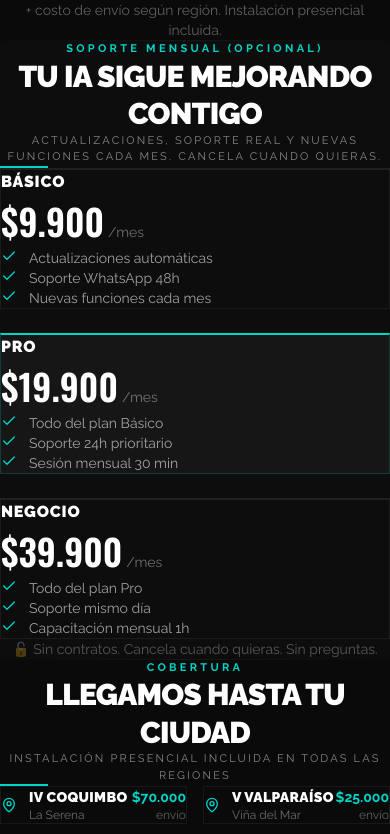
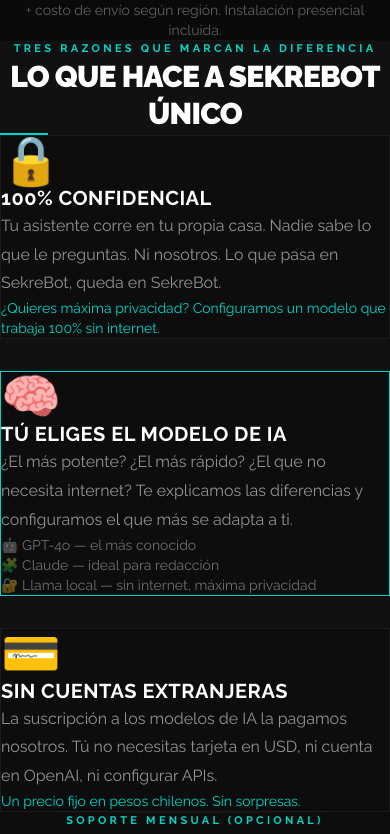
Before and after one commit to cristian-nananana/ceom-agents, a Next.js app: page / in a window 390 px wide. Shown: the part 4803-5637 px from the top of the page. Built offline with nearby package versions, Linux system fonts and the light colour scheme.

Commit message:
feat: pricing 20% margin + privacy pillar + AI model choice + managed subscription

```diff
--- a/src/app/page.tsx
+++ b/src/app/page.tsx
@@ -138,7 +138,7 @@
   {
     name: "M4 Básico",
     spec: "16 GB · 256 GB",
-    price: "839.990",
+    price: "874.990",
     features: [
       "IA personal lista al encender",
       "Soporte básico WhatsApp",
@@ -150,7 +150,7 @@
   {
     name: "M4 Avanzado",
     spec: "24 GB · 512 GB",
-    price: "1.079.990",
+    price: "1.124.990",
     features: [
       "Todo lo del plan Básico",
       "Mayor velocidad de IA",
@@ -162,7 +162,7 @@
   {
     name: "M4 Pro",
     spec: "24 GB · 512 GB Pro",
-    price: "1.679.990",
+    price: "1.749.990",
     features: [
       "Todo lo del plan Avanzado",
       "Máximo rendimiento IA",
@@ -207,12 +207,12 @@
 ];
 
 const COVERAGE: CoverageRegion[] = [
-  { region: "IV Coquimbo", city: "La Serena", envio: "$70.000" },
+  { region: "IV Coquimbo", city: "La Serena", envio: "$85.000" },
   { region: "V Valparaíso", city: "Viña del Mar", envio: "$25.000" },
   { region: "RM Santiago", city: "Santiago", envio: "$15.000" },
   { region: "VI O'Higgins", city: "Rancagua", envio: "$20.000" },
   { region: "VII Maule", city: "Talca", envio: "$45.000" },
-  { region: "VIII Biobío", city: "Concepción", envio: "$75.000" },
+  { region: "VIII Biobío", city: "Concepción", envio: "$90.000" },
 ];
 
 const FAQ: FaqItem[] = [
@@ -832,6 +832,60 @@
       {/* ════════════════════════════════════════════════
           SOPORTE MENSUAL — Suscripción opcional
       ════════════════════════════════════════════════ */}
+            {/* ════════════════════════════════════════════════
+          CONFIDENCIALIDAD + MODELO DE IA + SUSCRIPCIÓN
+      ════════════════════════════════════════════════ */}
+      <section className="py-24 sm:py-32 px-6 sm:px-8" style={{ background: "#111111" }}>
+        <div className="max-w-5xl mx-auto">
+          <SectionTitle
+            eyebrow="Tres razones que marcan la diferencia"
+            title="Lo que hace a SekreBot único"
+          />
+          <div className="grid grid-cols-1 md:grid-cols-3 gap-8">
+            {/* Confidencial */}
+            <div className="p-10 border" style={{ borderColor: "rgba(255,255,255,0.06)", background: "#0D0D0D" }}>
+              <div className="text-5xl mb-6">🔒</div>
+              <h3 className="text-white font-bold text-xl uppercase tracking-wide mb-4">100% confidencial</h3>
+              <p style={{ color: "rgba(255,255,255,0.55)", lineHeight: "1.8" }}>
+                Tu asistente corre en tu propia casa. Nadie sabe lo que le preguntas. Ni nosotros.
+                Lo que pasa en SekreBot, queda en SekreBot.
+              </p>
+              <p className="mt-4 text-sm" style={{ color: "#00D4C8" }}>
+                ¿Quieres máxima privacidad? Configuramos un modelo que trabaja 100% sin internet.
+              </p>
+            </div>
+            {/* Modelo a elección */}
+            <div className="p-10 border" style={{ borderColor: "#00D4C8", background: "#0D0D0D" }}>
+              <div className="text-5xl mb-6">🧠</div>
+              <h3 className="text-white font-bold text-xl uppercase tracking-wide mb-4">Tú eliges el modelo de IA</h3>
+              <p style={{ color: "rgba(255,255,255,0.55)", lineHeight: "1.8" }}>
+                ¿El más potente? ¿El más rápido? ¿El que no necesita internet?
+                Te explicamos las diferencias y configuramos el que más se adapta a ti.
+              </p>
+              <ul className="mt-4 space-y-1 text-sm" style={{ color: "rgba(255,255,255,0.4)" }}>
+                <li>🤖 GPT-4o — el más conocido</li>
+                <li>🧩 Claude — ideal para redacción</li>
+                <li>🔐 Llama local — sin internet, máxima privacidad</li>
+              </ul>
+            </div>
+            {/* Suscripción gestionada */}
+            <div className="p-10 border" style={{ borderColor: "rgba(255,255,255,0.06)", background: "#0D0D0D" }}>
+              <div className="text-5xl mb-6">💳</div>
+              <h3 className="text-white font-bold text-xl uppercase tracking-wide mb-4">Sin cuentas extranjeras</h3>
+              <p style={{ color: "rgba(255,255,255,0.55)", lineHeight: "1.8" }}>
+                La suscripción a los modelos de IA la pagamos nosotros.
+                Tú no necesitas tarjeta en USD, ni cuenta en OpenAI, ni configurar APIs.
+              </p>
+              <p className="mt-4 text-sm" style={{ color: "#00D4C8" }}>
+                Un precio fijo en pesos chilenos. Sin sorpresas.
+              </p>
+            </div>
+          </div>
+        </div>
+      </section>
+
+      <div className="h-px" style={{ background: "linear-gradient(to right, transparent, rgba(255,255,255,0.05), transparent)" }} />
+
       <section
         className="py-24 sm:py-32 px-6 sm:px-8"
         style={{ background: "#0D0D0D" }}
```
